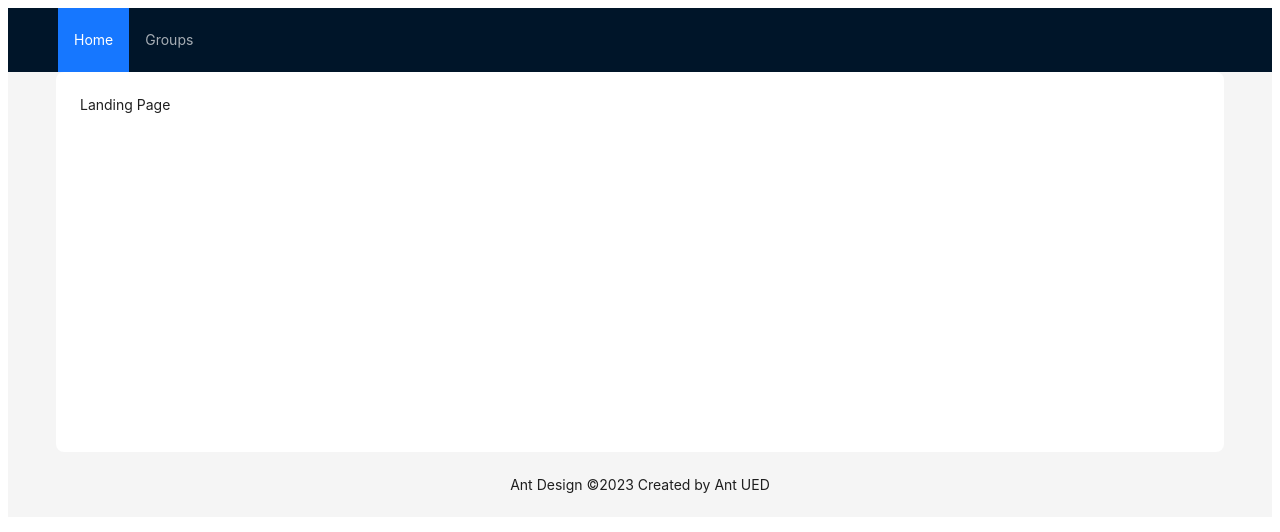
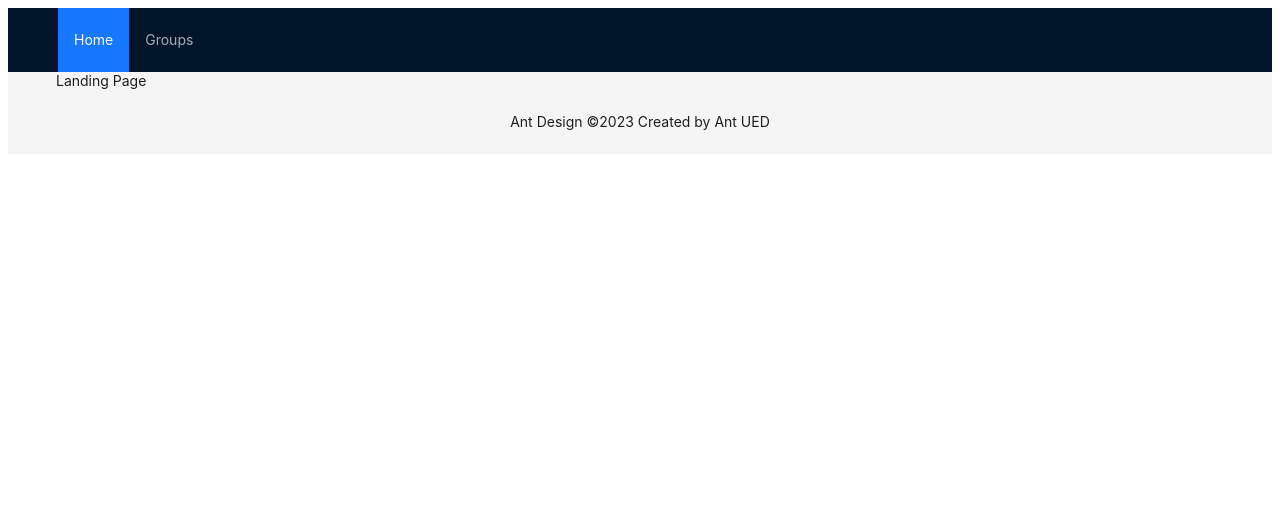
Before and after one commit to suadsuljovic/gen3Project, a React (Vite) app in the folder frontend/: page / in a window 1280 px wide. Shown: the top 532 px of the page. Built offline with nearby package versions, Linux system fonts and the light colour scheme.

Commit message:
fix styling

```diff
--- a/frontend/src/App.jsx
+++ b/frontend/src/App.jsx
@@ -16,8 +16,8 @@ const router = createBrowserRouter([
     ),
     children: [
       { index: true, element: <LandingPage /> },
-      { path: "article/:id", element: <ArticlePage /> },
-      { path: "groups", element: <GroupsPage /> },
+      { path: "/article/:id", element: <ArticlePage /> },
+      { path: "/groups", element: <GroupsPage /> },
     ],
   },
 ]);
--- a/frontend/src/components/Layout.jsx
+++ b/frontend/src/components/Layout.jsx
@@ -1,42 +1,30 @@
 import { Layout, Menu, theme } from "antd";
 import { useLocation, useNavigate } from "react-router-dom";
+import styles from "./layout.module.css";
+
 const { Header, Content, Footer } = Layout;
 const items = [
   { label: "Home", key: "1" },
   { label: "Groups", key: "2" },
 ];
+
 const MyLayout = (props) => {
   const { children } = props;
   const navigate = useNavigate();
   const location = useLocation();
 
   const isLandingPage = location.pathname === "/";
-
-  const {
-    token: { colorBgContainer, borderRadiusLG },
-  } = theme.useToken();
+  const isGroupsPage = location.pathname === "/";
 
   return (
     <Layout>
-      <Header
-        style={{
-          position: "sticky",
-          top: 0,
-          zIndex: 1,
-          width: "100%",
-          display: "flex",
-          alignItems: "center",
-        }}
-      >
+      <Header className={styles.nav}>
         <div className="demo-logo" />
         <Menu
           theme="dark"
           mode="horizontal"
           items={items}
-          style={{
-            flex: 1,
-            minWidth: 0,
-          }}
+          className={styles.menu}
           selectedKeys={[isLandingPage ? "1" : "2"]}
           onClick={(item) => {
             if (item.key === "1") {
@@ -49,28 +37,9 @@ const MyLayout = (props) => {
         />
       </Header>
 
-      <Content
-        style={{
-          padding: "0 48px",
-        }}
-      >
-        <div
-          style={{
-            padding: 24,
-            minHeight: 380,
-            background: colorBgContainer,
-            borderRadius: borderRadiusLG,
-          }}
-        >
-          {children}
-        </div>
-      </Content>
+      <Content className={styles.content}>{children}</Content>
 
-      <Footer
-        style={{
-          textAlign: "center",
-        }}
-      >
+      <Footer className={styles.footer}>
         Ant Design ©2023 Created by Ant UED
       </Footer>
     </Layout>
--- /dev/null
+++ b/frontend/src/components/layout.module.css
@@ -0,0 +1,21 @@
+.nav {
+  position: sticky;
+  top: 0;
+  z-index: 1;
+  width: 100%;
+  display: flex;
+  align-items: center;
+}
+
+.menu {
+  flex: 1;
+  min-width: 0;
+}
+
+.content {
+  padding: 0 48px;
+}
+
+.footer {
+  text-align: center;
+}
```
